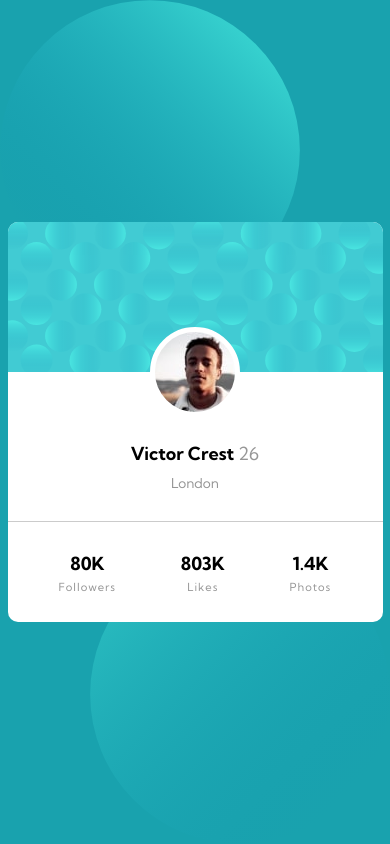
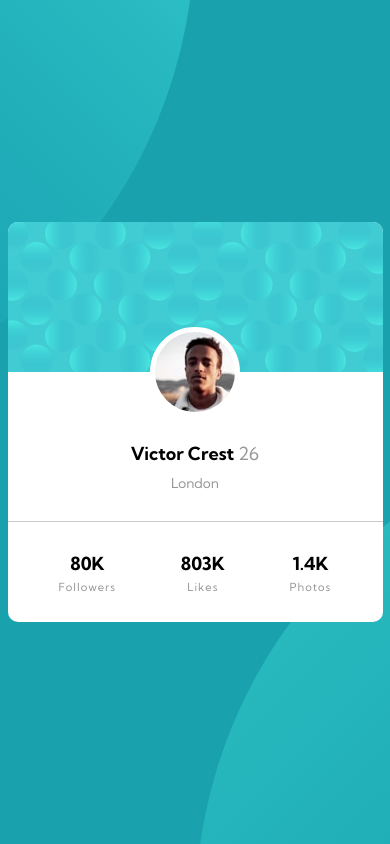
Before and after one commit to gambi358/profile-card-component, a plain HTML site: page index.html in a window 390 px wide. Drawn offline with Linux system fonts and the light colour scheme.

Commit message:
Add files via upload

```diff
--- a/style.css
+++ b/style.css
@@ -11,8 +11,7 @@ body {
 	background-color: hsl(185, 75%, 39%);
 	background-image: url('images/bg-pattern-top.svg'), url('images/bg-pattern-bottom.svg');
 
-	background-position: left top, right bottom;
-	background-size: 600px 600px;
+    background-position: right 50vw bottom 50vh, left 50vw top 50vh;
 	background-repeat: no-repeat;
 	font-family: Kumbh Sans, san-serif;
 	font-size: 18px;
@@ -112,8 +111,7 @@ hr {
 
 	body {
 	width: 375px;
-	background-position: left top, right bottom;
-	background-size: 300px 300px;
+
 	}
 
 	.avatar {
```
